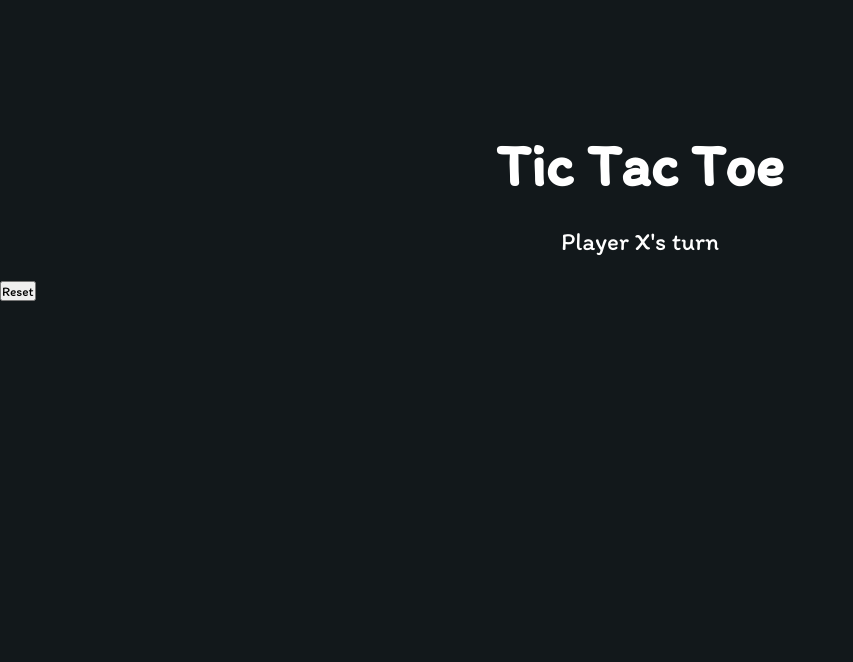
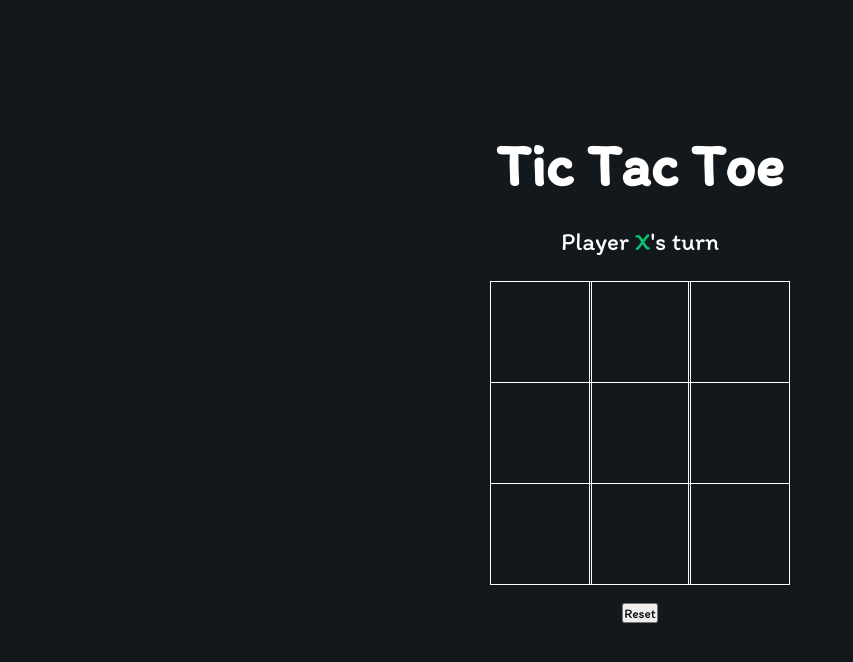
Before and after one commit to Linh777GKOG/Tic_tac_toe, a plain HTML site: page index.html in a window 1280 px wide. Shown: the whole page, without its empty margins (0-853 px from the left). Drawn offline with Linux system fonts and the light colour scheme.

Commit message:
css  controls

```diff
--- a/style.css
+++ b/style.css
@@ -36,3 +36,30 @@
   grid-template-rows: 33% 33% 33%;
   max-width: 300px;
 }
+
+.tile {
+  border: 1px solid white;
+  min-width: 100px;
+  min-height: 100px;
+  display: flex;
+  justify-content: center;
+  align-items: center;
+  font-size: 50px;
+  cursor: pointer;
+}
+
+.playerX {
+  color: #09c372;
+}
+
+.playerO {
+  color: #498afb;
+}
+
+.controls {
+  display: flex;
+  flex-direction: row;
+  justify-content: center;
+  align-items: center;
+  margin-top: 1em;
+}
```
